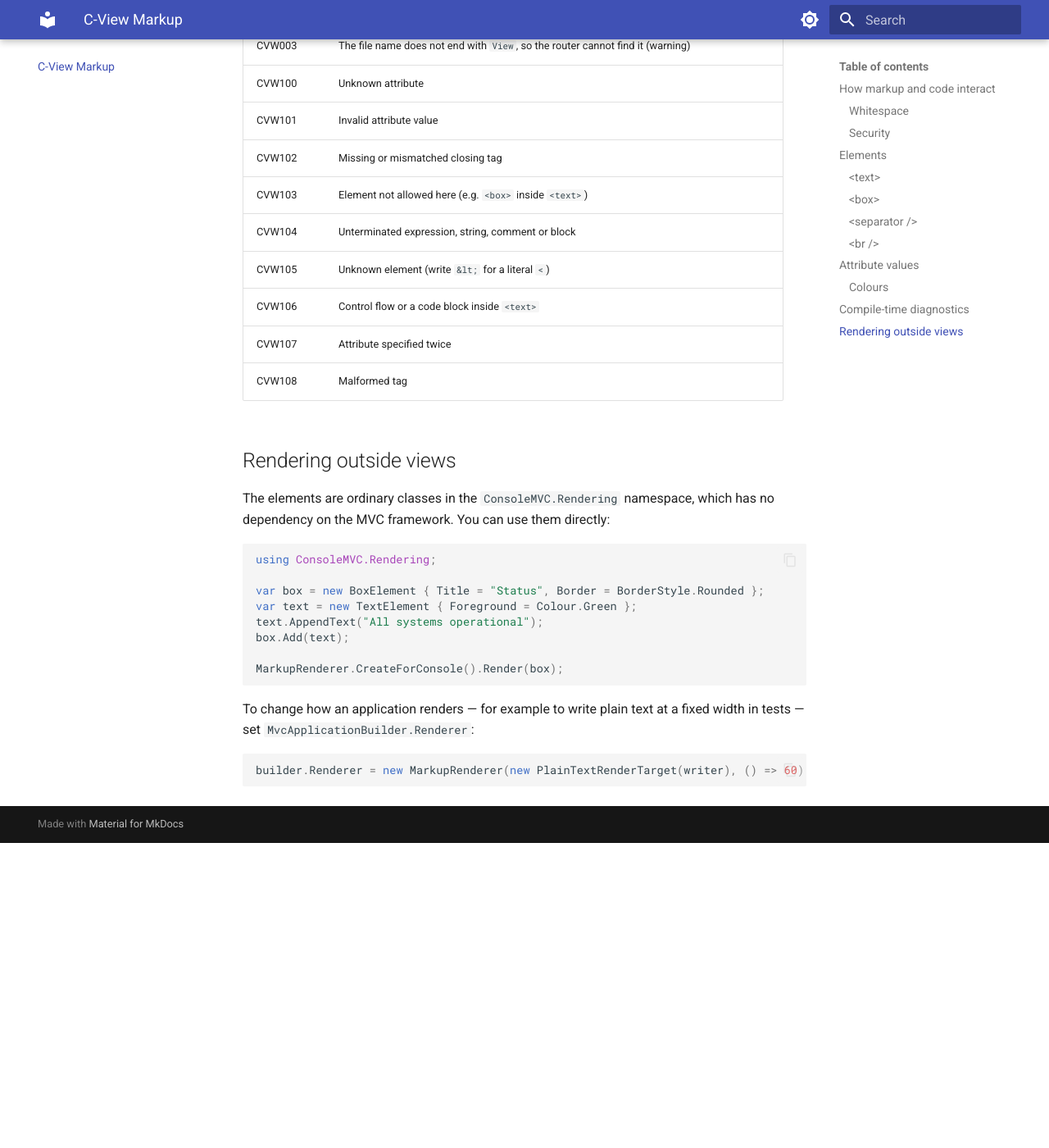
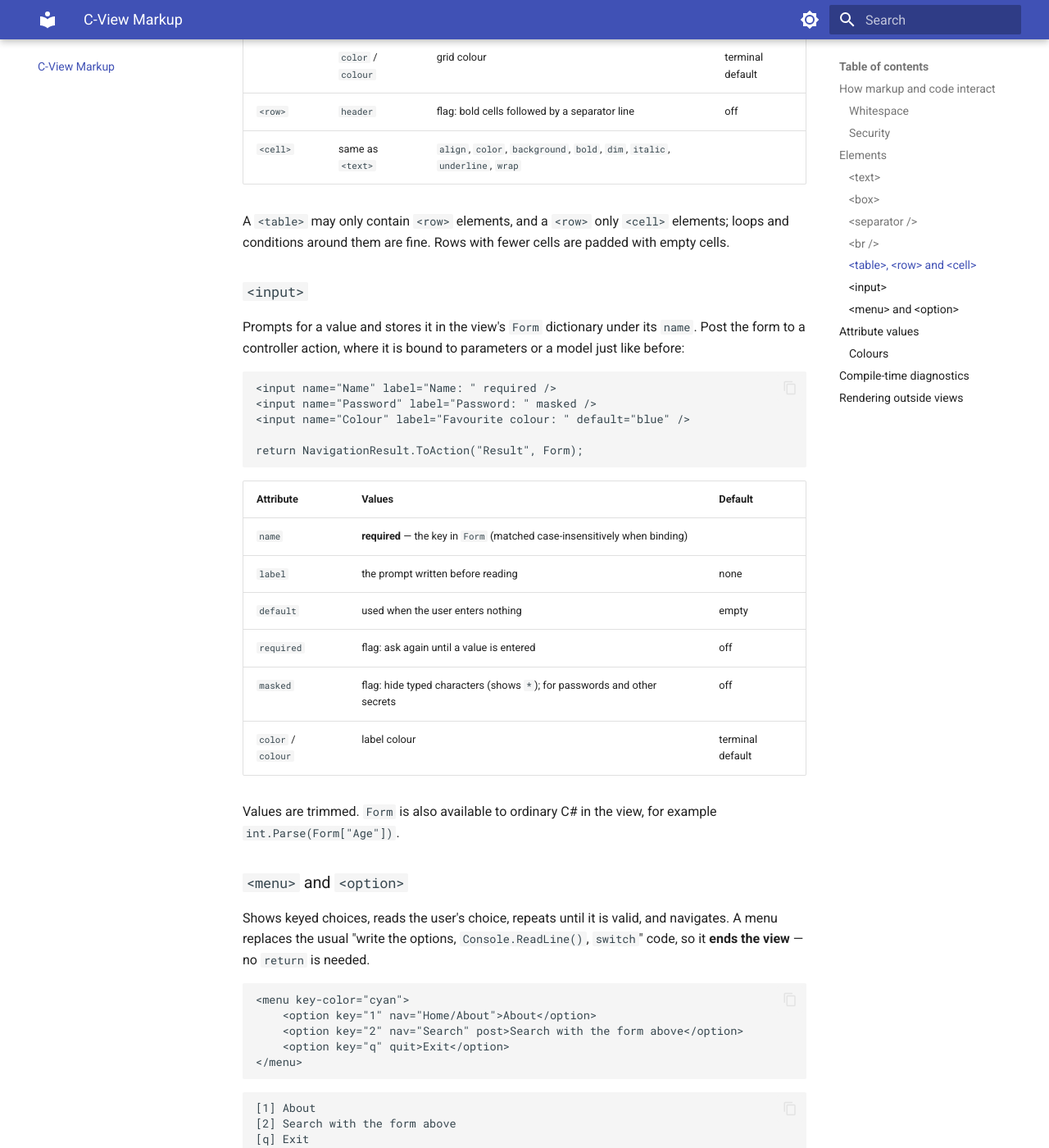
Before and after one commit to MateuszPodeszwa/ConsoleMVC, an MkDocs documentation site: the page built from docs/guides/docs/c-view-markup.md, in a window 1280 px wide and 1400 px high, scrolled down 4420 px. Shown: the whole window at 82% size. Built offline with MkDocs 1.6.1 and Material for MkDocs 9.7.7, drawn with Linux system fonts in a browser that asks for light colours; before the commit the page ends 5448 px from its top, so only the background shows below that; some of the changed text lies outside the part shown.

Commit message:
Use menus, inputs and a table in the template; document v0.2
- Template views use <menu> for navigation and <input> for the greeting
  and calculator forms; a new feature tour page shows a <table>
  generated from the model
- C-View Markup guide documents <table>/<row>/<cell>, <input>,
  <menu>/<option> and diagnostics CVW109-CVW111
- README, package README, template README, docs index and planned
  features updated; CHANGELOG entry for 1.3.0
- Bump ConsoleMVC.Framework and ConsoleMVC.Template to 1.3.0

````diff
--- a/docs/guides/docs/c-view-markup.md
+++ b/docs/guides/docs/c-view-markup.md
@@ -1,6 +1,6 @@
 # C-View Markup
 
-C-View Markup is a small markup language for describing console screens inside `.cvw` views. It compiles to plain C# at build time — there is no runtime template parsing — and it mixes freely with ordinary C# code.
+C-View Markup is a small markup language for describing console screens inside `.cvw` views — text, boxes, tables, form inputs and menus. It compiles to plain C# at build time — there is no runtime template parsing — and it mixes freely with ordinary C# code.
 
 ```
 @model MyApp.Models.DashboardViewModel
@@ -113,6 +113,104 @@ One or more empty lines between blocks, or a line break inside `<text>`.
 |---|---|---|
 | `count` | number of line breaks (0–100) | `1` |
 
+### `<table>`, `<row>` and `<cell>`
+
+A grid whose columns size themselves to the content. When the table is wider than the terminal, the widest columns shrink and their cells wrap. Rows are usually generated with `@foreach`.
+
+```
+<table border="rounded">
+    <row header>
+        <cell>Name</cell>
+        <cell align="right">Age</cell>
+    </row>
+    @foreach (var user in Model.Users)
+    {
+        <row>
+            <cell>@user.Name</cell>
+            <cell align="right">@user.Age</cell>
+        </row>
+    }
+</table>
+```
+
+```
+╭───────┬─────╮
+│ Name  │ Age │
+├───────┼─────┤
+│ Ada   │  36 │
+│ Linus │  54 │
+╰───────┴─────╯
+```
+
+| Element | Attribute | Values | Default |
+|---|---|---|---|
+| `<table>` | `border` | `single`, `double`, `rounded`, `heavy`, `ascii`, `none` | `single` |
+| | `padding` | blank columns on each side of every cell (0–20) | `1` |
+| | `width` | `auto`, a column count, or a percentage; a larger width widens the last column | `auto` |
+| | `color` / `colour` | grid colour | terminal default |
+| `<row>` | `header` | flag: bold cells followed by a separator line | off |
+| `<cell>` | same as `<text>` | `align`, `color`, `background`, `bold`, `dim`, `italic`, `underline`, `wrap` | |
+
+A `<table>` may only contain `<row>` elements, and a `<row>` only `<cell>` elements; loops and conditions around them are fine. Rows with fewer cells are padded with empty cells.
+
+### `<input>`
+
+Prompts for a value and stores it in the view's `Form` dictionary under its `name`. Post the form to a controller action, where it is bound to parameters or a model just like before:
+
+```
+<input name="Name" label="Name: " required />
+<input name="Password" label="Password: " masked />
+<input name="Colour" label="Favourite colour: " default="blue" />
+
+return NavigationResult.ToAction("Result", Form);
+```
+
+| Attribute | Values | Default |
+|---|---|---|
+| `name` | **required** — the key in `Form` (matched case-insensitively when binding) | |
+| `label` | the prompt written before reading | none |
+| `default` | used when the user enters nothing | empty |
+| `required` | flag: ask again until a value is entered | off |
+| `masked` | flag: hide typed characters (shows `*`); for passwords and other secrets | off |
+| `color` / `colour` | label colour | terminal default |
+
+Values are trimmed. `Form` is also available to ordinary C# in the view, for example `int.Parse(Form["Age"])`.
+
+### `<menu>` and `<option>`
+
+Shows keyed choices, reads the user's choice, repeats until it is valid, and navigates. A menu replaces the usual "write the options, `Console.ReadLine()`, `switch`" code, so it **ends the view** — no `return` is needed.
+
+```
+<menu key-color="cyan">
+    <option key="1" nav="Home/About">About</option>
+    <option key="2" nav="Search" post>Search with the form above</option>
+    <option key="q" quit>Exit</option>
+</menu>
+```
+
+```
+[1] About
+[2] Search with the form above
+[q] Exit
+Select an option: _
+```
+
+| Element | Attribute | Values | Default |
+|---|---|---|---|
+| `<menu>` | `prompt` | the prompt text | `Select an option: ` |
+| | `error` | message after an invalid choice | `Invalid choice, please try again.` |
+| | `key-color` / `key-colour` | colour of the `[key]` labels | terminal default |
+| `<option>` | `key` | **required** — what the user types (case-insensitive) | |
+| | `nav` | `Controller/Action`, or `Action` on the current controller | |
+| | `quit` | flag: quit the application | |
+| | `post` | flag: post the view's `Form` with the navigation | off |
+| | style attributes | as for `<text>` | |
+
+Each option needs exactly one of `nav` or `quit`. Options can be generated in a loop, e.g. `<option key="@(i + 1)" nav="Users/Details">@user.Name</option>`. If the input ends (for example when piping input to the application), the menu quits instead of waiting forever.
+
+!!! note "Top level only"
+    `<input>` and `<menu>` run at the point they appear in the view's code, so they must be written at the top level of the view — they may be inside a C# `if` or loop there, but not inside a `<box>` or another element.
+
 ## Attribute values
 
 * **Literal values** (`width="40"`, `border="double"`) are validated when you build. A typo such as `colour="purpel"` is a compile error pointing at the attribute.
@@ -136,12 +234,15 @@ Mistakes in markup are reported as build errors located in the `.cvw` file. C# e
 | CVW100 | Unknown attribute |
 | CVW101 | Invalid attribute value |
 | CVW102 | Missing or mismatched closing tag |
-| CVW103 | Element not allowed here (e.g. `<box>` inside `<text>`) |
+| CVW103 | Element not allowed here (e.g. `<box>` inside `<text>`, `<row>` outside `<table>`, `<menu>` inside `<box>`) |
 | CVW104 | Unterminated expression, string, comment or block |
 | CVW105 | Unknown element (write `&lt;` for a literal `<`) |
 | CVW106 | Control flow or a code block inside `<text>` |
 | CVW107 | Attribute specified twice |
 | CVW108 | Malformed tag |
+| CVW109 | Element rule broken (an `<option>` needs exactly one of `nav` or `quit`) |
+| CVW110 | Text or an expression directly inside `<table>`, `<row>` or `<menu>` |
+| CVW111 | Required attribute missing (`<option key>`, `<input name>`) |
 
 ## Rendering outside views
 
@@ -158,8 +259,16 @@ box.Add(text);
 MarkupRenderer.CreateForConsole().Render(box);
 ```
 
-To change how an application renders — for example to write plain text at a fixed width in tests — set `MvcApplicationBuilder.Renderer`:
+To change how an application renders — for example to write plain text at a fixed width in tests — set `MvcApplicationBuilder.Renderer`. To drive it with scripted input, set `MvcApplicationBuilder.Input` to your own `ITextInput`:
 
 ```csharp
 builder.Renderer = new MarkupRenderer(new PlainTextRenderTarget(writer), () => 60);
+builder.Input = new ScriptedInput("1", "Ada", "q"); // your ITextInput implementation
 ```
+
+Interactive elements work outside views too:
+
+```csharp
+var name = new InputElement { Name = "Name", Label = "Name: ", Required = true };
+string? value = name.Read(renderer, ConsoleTextInput.Instance);
+```
````
Also changed, not shown: TEMPLATE_README.md (+3 -2 lines), docs/guides/docs/index.md (+1 -1 lines), plannedfeatures.md (+2 -2 lines), src/ConsoleMVC/PACKAGE_README.md (+9 -4 lines), CHANGELOG.md, readme.md, 13 other files.
